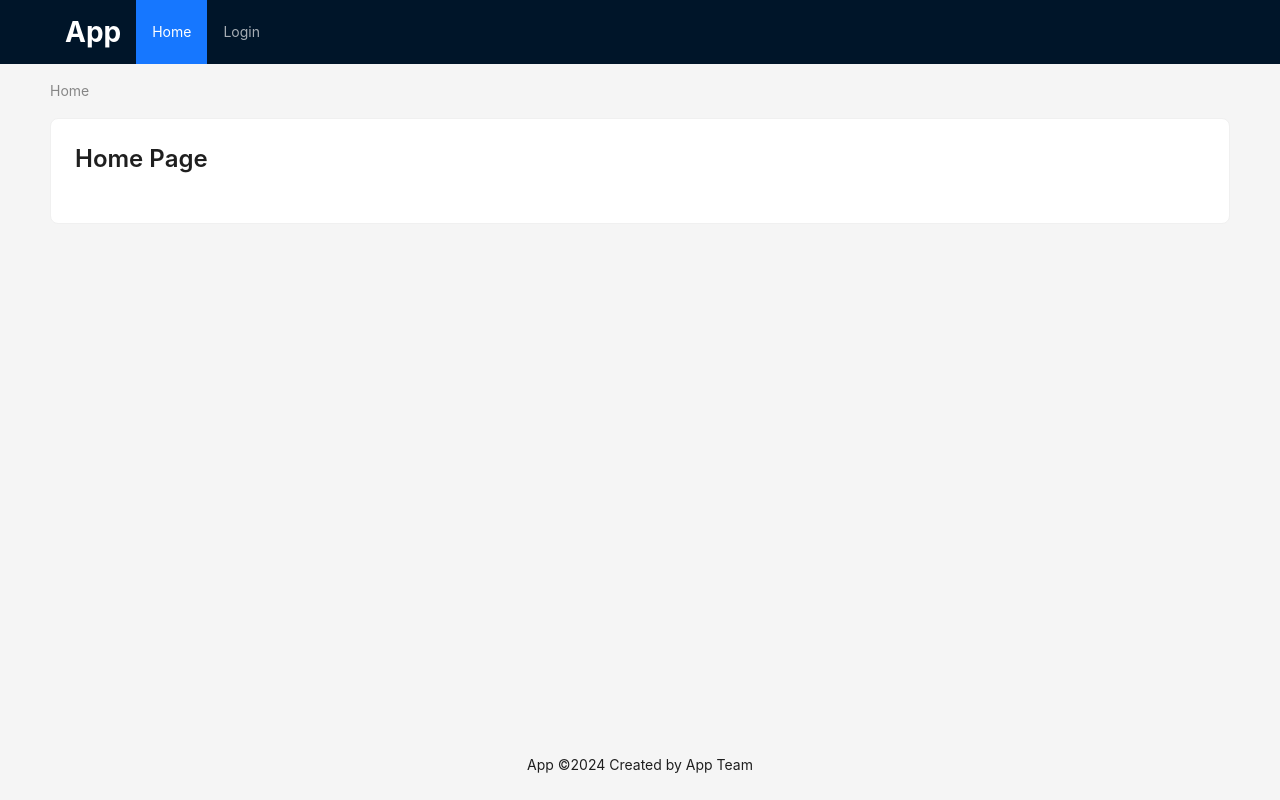
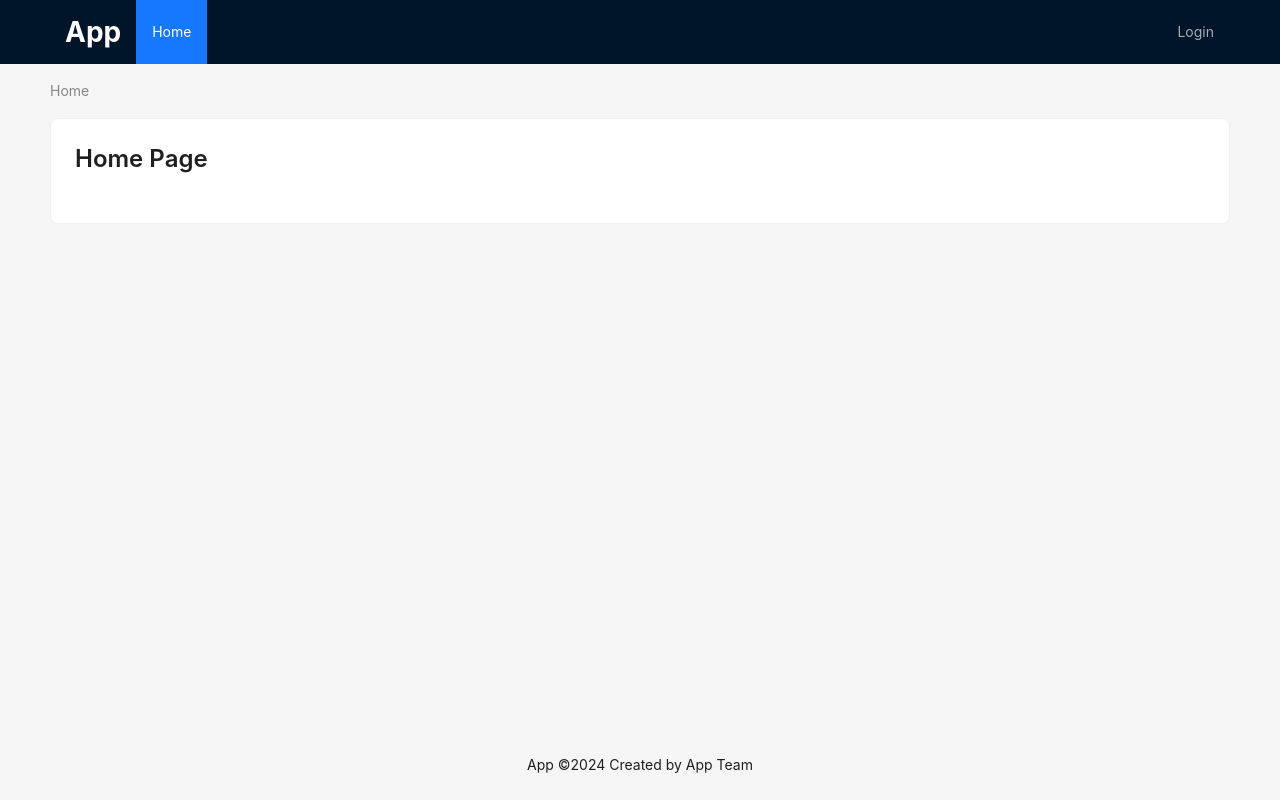
Before and after one commit to andissanayake/BaseTemplate, a React (Vite) app in the folder src/App/: page / in a window 1280 px wide. Built offline with nearby package versions, Linux system fonts and the light colour scheme; no server answers.

Commit message:
menu fix

```diff
--- a/src/App/src/layout/AppMenu.tsx
+++ b/src/App/src/layout/AppMenu.tsx
@@ -84,6 +84,8 @@ export const AppMenu = () => {
 
   useEffect(() => {
     const menuItems = [];
+
+    // Left side menu items
     menuItems.push({
       key: "/",
       label: "Home",
@@ -91,6 +93,7 @@ export const AppMenu = () => {
         handleClick(e.key);
       },
     });
+
     if (user) {
       menuItems.push({
         key: "/todo-list",
@@ -99,6 +102,28 @@ export const AppMenu = () => {
           handleClick(e.key);
         },
       });
+
+      if (tenantId) {
+        menuItems.push({
+          key: "/tenants/view/" + tenantId,
+          label: <span>{tenantName}</span>,
+          onClick: (e: any) => {
+            handleClick(e.key);
+          },
+        });
+      }
+
+      if (!tenantId) {
+        menuItems.push({
+          key: "/tenants/create",
+          label: "Become a Tenant",
+          onClick: (e: any) => {
+            handleClick(e.key);
+          },
+        });
+      }
+
+      // Right side menu items with auto margin
       menuItems.push({
         key: "/profile",
         label: (
@@ -110,25 +135,9 @@ export const AppMenu = () => {
         onClick: (e: any) => {
           handleClick(e.key);
         },
+        style: { marginLeft: "auto" },
       });
-      if (tenantId) {
-        menuItems.push({
-          key: "/tenants/view/" + tenantId,
-          label: <span>{tenantName}</span>,
-          onClick: (e: any) => {
-            handleClick(e.key);
-          },
-        });
-      }
-      if (!tenantId) {
-        menuItems.push({
-          key: "/tenants/create",
-          label: "Become a Tenant",
-          onClick: (e: any) => {
-            handleClick(e.key);
-          },
-        });
-      }
+
       menuItems.push({
         key: "/logout",
         label: "Logout",
@@ -144,8 +153,10 @@ export const AppMenu = () => {
         onClick: () => {
           handleLogin();
         },
+        style: { marginLeft: "auto" },
       });
     }
+
     setItems(menuItems);
   }, [
     user,
@@ -164,7 +175,12 @@ export const AppMenu = () => {
       defaultSelectedKeys={["/"]}
       selectedKeys={[current]}
       items={items}
-      style={{ flex: 1, minWidth: 0 }}
+      style={{
+        flex: 1,
+        minWidth: 0,
+        display: "flex",
+        alignItems: "center",
+      }}
     />
   );
 };
```
